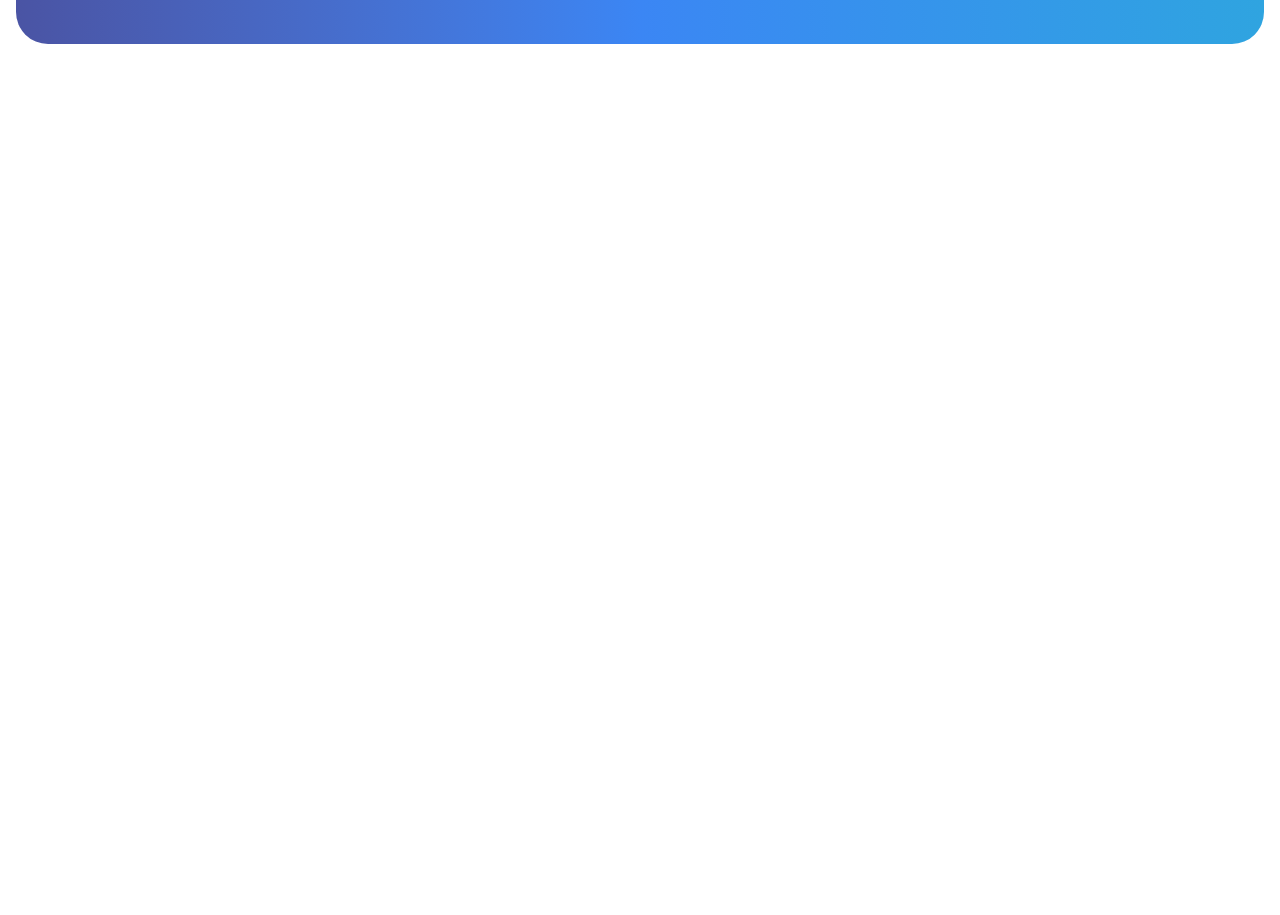
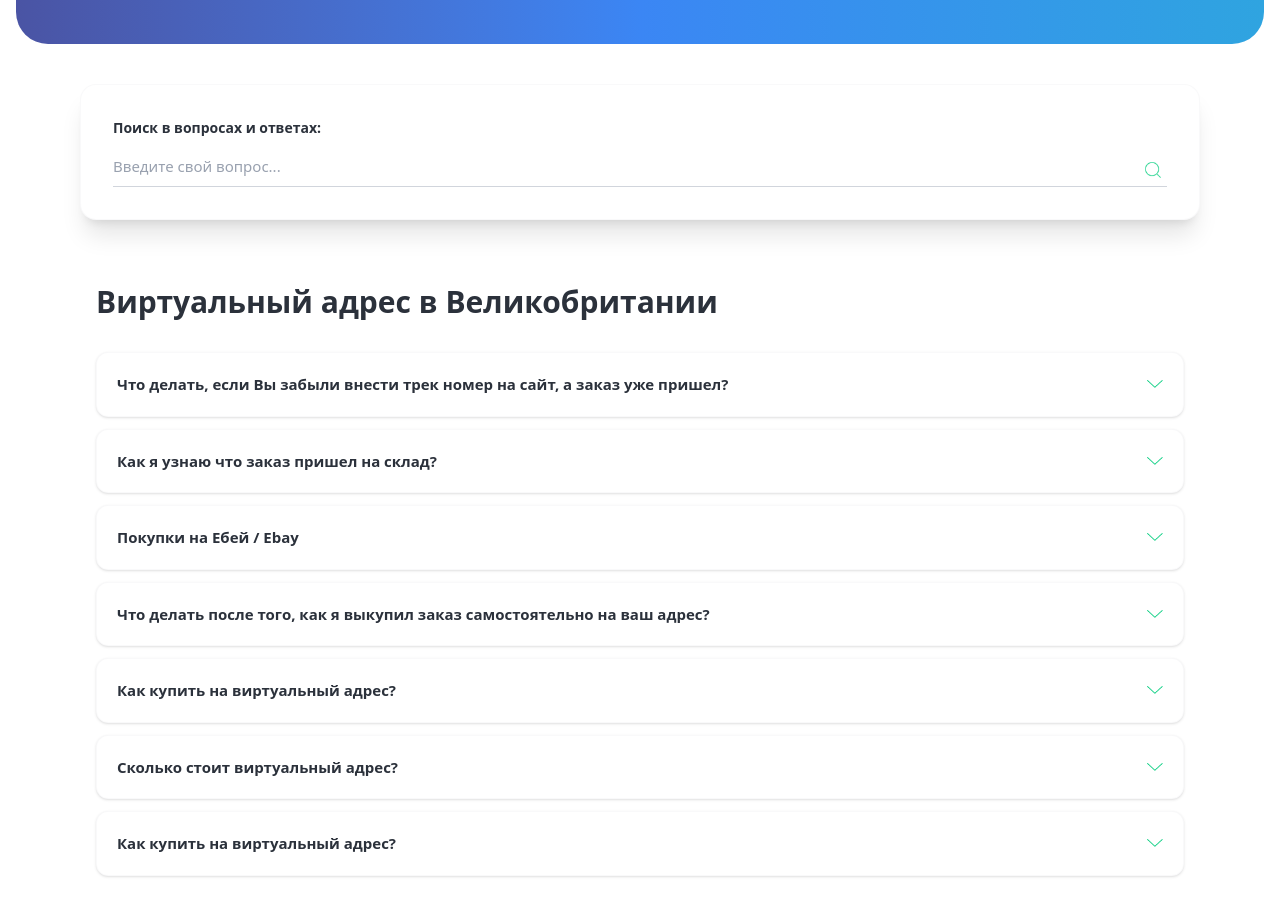
Before and after one commit to kabirovabdullo60-dot/PAGES, a website: page src/page4.html in a window 1280 px wide. Shown: the part 227-1142 px from the top of the page. Before the commit the page ends 800 px from the top, so only its background shows below. Drawn offline with Linux system fonts and the light colour scheme.

Commit message:
page4_section1_guestion

```diff
--- a/src/page4.html
+++ b/src/page4.html
@@ -46,6 +46,95 @@
             </h1>
         </div>
 
+
 </main>
+<div class="max-w-6xl mx-auto mt-10 relative z-10 px-4">
+        <div class="bg-white rounded-2xl shadow-xl border border-gray-100/50 p-6 md:p-8 text-left">
+
+            <label class="block font-extrabold text-[14px] text-[#2B313B] mb-4">
+                Поиск в вопросах и ответах:
+            </label>
+
+            <div class="relative border-b border-gray-300 pb-2">
+                <input type="text" placeholder="Введите свой вопрос..."
+                       class="w-full bg-transparent pr-10 text-[15px] text-[#2B313B] placeholder-gray-400 focus:outline-none">
+
+                <div class="absolute inset-y-0 right-0 flex items-center pr-1 pointer-events-none">
+                    <img src="./image_page4/MagnifyingGlass.png" alt="Search" class="w-5 h-5 opacity-80">
+                </div>
+            </div>
+            </div>
+
+<section class="max-w-7xl mx-auto px-4 my-16 text-left">
+
+    <h2 class="text-3xl font-extrabold text-[#2B313B] mb-8">Виртуальный адрес в Великобритании</h2>
+
+    <div class="space-y-3">
+
+        <div class="bg-white border border-gray-100/50 rounded-xl p-5 flex justify-between items-center shadow-sm cursor-pointer hover:shadow-md transition-shadow">
+            <span class="font-extrabold text-[14px] sm:text-[15px] text-[#2B313B]">
+                Что делать, если Вы забыли внести трек номер на сайт, а заказ уже пришел?
+            </span>
+            <div class="flex-shrink-0 pl-4">
+                <img src="./image_page4/Vector 50.png" alt="Открыть" class="w-4 h-2">
+            </div>
+        </div>
+
+        <div class="bg-white border border-gray-100/50 rounded-xl p-5 flex justify-between items-center shadow-sm cursor-pointer hover:shadow-md transition-shadow">
+            <span class="font-extrabold text-[14px] sm:text-[15px] text-[#2B313B]">
+                Как я узнаю что заказ пришел на склад?
+            </span>
+            <div class="flex-shrink-0 pl-4">
+                <img src="./image_page4/Vector 50.png" alt="Открыть" class="w-4 h-2">
+            </div>
+        </div>
+
+        <div class="bg-white border border-gray-100/50 rounded-xl p-5 flex justify-between items-center shadow-sm cursor-pointer hover:shadow-md transition-shadow">
+            <span class="font-extrabold text-[14px] sm:text-[15px] text-[#2B313B]">
+                Покупки на Ебей / Ebay
+            </span>
+            <div class="flex-shrink-0 pl-4">
+                <img src="./image_page4/Vector 50.png" alt="Открыть" class="w-4 h-2">
+            </div>
+        </div>
+
+        <div class="bg-white border border-gray-100/50 rounded-xl p-5 flex justify-between items-center shadow-sm cursor-pointer hover:shadow-md transition-shadow">
+            <span class="font-extrabold text-[14px] sm:text-[15px] text-[#2B313B]">
+                Что делать после того, как я выкупил заказ самостоятельно на ваш адрес?
+            </span>
+            <div class="flex-shrink-0 pl-4">
+                <img src="./image_page4/Vector 50.png" alt="Открыть" class="w-4 h-2">
+            </div>
+        </div>
+
+        <div class="bg-white border border-gray-100/50 rounded-xl p-5 flex justify-between items-center shadow-sm cursor-pointer hover:shadow-md transition-shadow">
+            <span class="font-extrabold text-[14px] sm:text-[15px] text-[#2B313B]">
+                Как купить на виртуальный адрес?
+            </span>
+            <div class="flex-shrink-0 pl-4">
+                <img src="./image_page4/Vector 50.png" alt="Открыть" class="w-4 h-2">
+            </div>
+        </div>
+
+        <div class="bg-white border border-gray-100/50 rounded-xl p-5 flex justify-between items-center shadow-sm cursor-pointer hover:shadow-md transition-shadow">
+            <span class="font-extrabold text-[14px] sm:text-[15px] text-[#2B313B]">
+                Сколько стоит виртуальный адрес?
+            </span>
+            <div class="flex-shrink-0 pl-4">
+                <img src="./image_page4/Vector 50.png" alt="Открыть" class="w-4 h-2">
+            </div>
+        </div>
+
+        <div class="bg-white border border-gray-100/50 rounded-xl p-5 flex justify-between items-center shadow-sm cursor-pointer hover:shadow-md transition-shadow">
+            <span class="font-extrabold text-[14px] sm:text-[15px] text-[#2B313B]">
+                Как купить на виртуальный адрес?
+            </span>
+            <div class="flex-shrink-0 pl-4">
+                <img src="./image_page4/Vector 50.png" alt="Открыть" class="w-4 h-2">
+            </div>
+        </div>
+
+    </div>
+</section>
 </body>
 </html>
```
Also changed, not shown: src/image_page4/MagnifyingGlass.png (added), src/image_page4/Vector 50.png (added), src/output.css.
